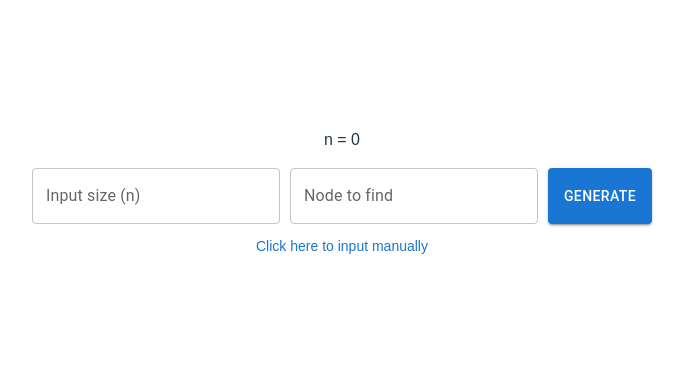
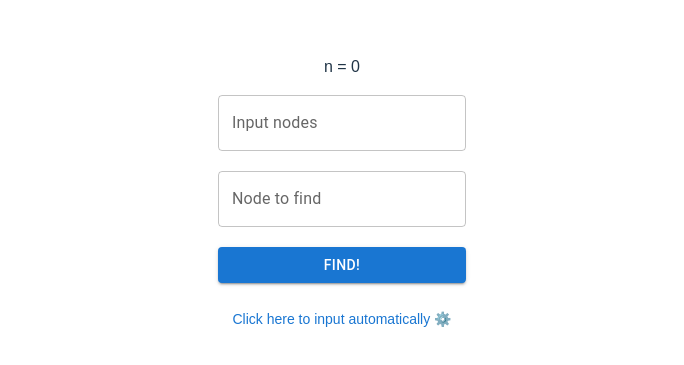
Before and after one commit to fairuztsn/aka, a React (Vite) app: page /m in a window 1280 px wide. Shown: the part 205-570 px from the top of the page, without its empty margins (298-982 px from the left). Built offline with nearby package versions, Linux system fonts and the light colour scheme.

Commit message:
Add input manually

```diff
--- a/package.json
+++ b/package.json
@@ -15,7 +15,8 @@
     "@mui/material": "^6.2.0",
     "d3": "^7.9.0",
     "react": "^18.3.1",
-    "react-dom": "^18.3.1"
+    "react-dom": "^18.3.1",
+    "react-router-dom": "^7.0.2"
   },
   "devDependencies": {
     "@eslint/js": "^9.15.0",
--- a/src/App.tsx
+++ b/src/App.tsx
@@ -4,12 +4,16 @@ import { Button } from '@mui/material';
 
 import './App.css'
 import Tree from "./components/Tree"
+import { BrowserRouter, Route, Routes, useNavigate } from 'react-router-dom';
+import SelfInput from './components/SelfInput';
 
-function App() {
+function Home() {
   const [inputSize, setInputSize] = useState(0);
+  const [inputSizeErr, setInputSizeErr] = useState<string>("");
+
   const [nodeToFind, setNodeToFind] = useState(0);
   const [inputNodeErr, setInputNodeErr] = useState<string>("");
-  const [inputSizeErr, setInputSizeErr] = useState<string>("");
+
   const [tree, setTree] = useState<ReactElement | null>();
 
   const buttonRef = useRef<HTMLButtonElement>(null);
@@ -33,7 +37,7 @@ function App() {
       setInputNodeErr(`Node to find must larger than 0 and less or equal than ${inputSize}`);
       setNodeToFind(0);
     }
-  }
+  };
 
   useEffect(() => {
     const handleGlobalKeyPress = (e: KeyboardEvent) => {
@@ -68,6 +72,8 @@ function App() {
                 inputSize={inputSize}
                 nodeToFind={nodeToFind}
                 ensureWorst={false}
+                nodeSequence={null}
+                setRootFunction={null}
               />
 
           </div>
@@ -77,19 +83,23 @@ function App() {
                 inputSize={inputSize}
                 nodeToFind={nodeToFind}
                 ensureWorst={true}
+                nodeSequence={null}
+                setRootFunction={null}
               />
           </div>
         </div>
       </div>);
     }
-  }
+  };
+
+  const navigate = useNavigate();
 
   return (
     <>
       <div className="app-container" >
       <div className="input-section">
         <p>n = {inputSize}</p>
-        <div className="input-fields">
+        <div style={{ display: 'flex', flexDirection: 'column', gap: '20px' }}>
           <TextField
             id="input-size"
             label="Input size (n)"
@@ -112,8 +122,12 @@ function App() {
             Generate
           </Button>
         </div>
-        <a href="#" onClick={(e) => e.preventDefault()}>
-          Click here to input manually
+        <br />
+        <a href="#" onClick={(e) => {
+          e.preventDefault();
+          navigate("/m");
+          }}>
+          Click here to input manually ✍️
         </a>
       </div>
       {tree}
@@ -122,4 +136,15 @@ function App() {
   )
 }
 
-export default App
+const App = () => {
+  return (
+    <BrowserRouter>
+      <Routes>
+        <Route path="/" element={<Home />} />
+        <Route path="/m" element={<SelfInput />}></Route>
+      </Routes>
+    </BrowserRouter>
+  );
+}
+
+export default App;
--- /dev/null
+++ b/src/components/SelfInput.tsx
@@ -0,0 +1,179 @@
+import { Button, TextField } from "@mui/material";
+import { ReactElement, useEffect, useRef, useState } from "react";
+import { useNavigate } from "react-router-dom";
+import Tree from "./Tree";
+import * as TreeUtils from "../utils/tree"
+import timer from "../utils/timer";
+
+const measureTimeExecutions = (root: TreeUtils.Node | null, nodeToFind: number): ReactElement => {
+    let recursiveResult: {result: TreeUtils.Node | null, time: number} = { result: null, time: -1 };
+    let iterativeResult: {result: TreeUtils.Node | null, time: number} = { result: null, time: -1 };
+
+    const recursiveSearch = timer(TreeUtils.findNodeRecursively);
+    const iterativeSearch = timer(TreeUtils.findNodeIteratively);
+
+    try {
+        recursiveResult = recursiveSearch(root, nodeToFind);
+    } catch (error) {
+        if (error instanceof RangeError) {
+            console.error("Maximum recursion depth exceeded");
+        } else {
+            throw error;
+        }
+    }
+
+    iterativeResult = iterativeSearch(root, nodeToFind);
+
+    return (
+        <>
+            <p>Result: {iterativeResult.result === null ? "not found" : "found"}</p>
+            <p>Recursive: {recursiveResult.time >= 0 ? `${recursiveResult.time}ns` : `Maximum recursion depth exceeded`}</p>
+            <p>Iterative: {`${iterativeResult.time}ns`}</p>
+        </>
+    );
+};
+
+const SelfInput = () => {
+    const navigate = useNavigate();
+
+    const [root, setRoot] = useState<TreeUtils.Node | null>(null);
+    const [tree, setTree] = useState<ReactElement | null>();
+
+    const [nodeToFind, setNodeToFind] = useState<number | null>(null);
+    const [inputNodeErr, setInputNodeErr] = useState<string>("");
+
+    const [nodeSequence, setNodeSequence] = useState<number[]>([]);
+    const [inputNodeSequenceErr, setInputNodeSequenceErr] = useState<string>("");
+
+    const [executionResult, setExecutionResult] = useState<ReactElement | null>(null);
+
+    const buttonRef = useRef<HTMLButtonElement>(null);
+
+    const handleNodeToFindChange = (event: React.ChangeEvent<HTMLInputElement>) => {
+        const nodeValue = parseInt(event.target.value);
+        setNodeToFind(nodeValue);
+    };
+
+    const handleInputNodesChange = (event: React.ChangeEvent<HTMLInputElement>) => {
+        const numbers = (event.target.value)
+                        .replace(/[^\d\s]/g, '')
+                        .trim()
+                        .split(/\s+/)
+                        .map(num => parseInt(num))
+                        .filter(value => !isNaN(value));
+
+        setNodeSequence(numbers);
+
+        if(nodeSequence.length > 0) {
+            setTree(
+            <div className="tree-section">
+                <div className="tree-container">
+                <div className="tree-card">
+                    <h2>Tree</h2>
+                    <Tree
+                        inputSize={nodeSequence.length}
+                        nodeToFind={nodeToFind}
+                        ensureWorst={false}
+                        nodeSequence={nodeSequence}
+                        setRootFunction={setRoot}
+                    />
+                </div>
+                </div>
+        </div>);
+        }
+    };
+
+    const findNode = () => {
+        if(nodeSequence.length == 0) {
+            setInputNodeSequenceErr(`Node sequence must not be empty.`);
+            setNodeSequence([]);
+        }else {
+            setInputNodeSequenceErr("");
+        }
+
+        if(!nodeToFind) {
+            setInputNodeErr(`Node to find must not be empty`);
+            setNodeToFind(0);
+        }else {
+            setInputNodeErr("");
+        }
+
+        if(nodeSequence.length > 0 && nodeToFind) {
+            const result = measureTimeExecutions(root, nodeToFind!);
+            setExecutionResult(result);
+        }
+    };
+
+    useEffect(() => {
+        const handleGlobalKeyPress = (e: KeyboardEvent) => {
+          if (e.key === "Enter" && buttonRef.current) {
+            buttonRef.current.click();
+          }
+        };
+
+        window.addEventListener("keydown", handleGlobalKeyPress);
+
+        return () => {
+          window.removeEventListener("keydown", handleGlobalKeyPress);
+        };
+      }, []);
+
+    return (
+      <>
+      <div className="app-container" >
+      <div className="input-section">
+        <p>n = {nodeSequence.length}</p>
+        <div style={{ display: 'flex', flexDirection: 'column', gap: '20px' }}>
+            <TextField
+              id="input-nodes"
+              label="Input nodes"
+              variant="outlined"
+              type="text"
+              error={inputNodeSequenceErr !== ""}
+              helperText={inputNodeSequenceErr}
+              placeholder="1 2 3 4 ... n"
+              onChange={handleInputNodesChange}
+              fullWidth
+              multiline
+            maxRows={4}
+            />
+
+            <TextField
+              id="node-to-find"
+              label="Node to find"
+              variant="outlined"
+              type="number"
+              error={inputNodeErr !== ""}
+              helperText={inputNodeErr}
+              onChange={handleNodeToFindChange}
+              fullWidth
+            />
+
+            <Button variant="contained" onClick={() => {
+                findNode()
+              }}
+              ref={buttonRef}>
+              Find!
+            </Button>
+          </div>
+        <br />
+        <a href="#" onClick={(e) => {
+          e.preventDefault();
+          navigate("/");
+          }}>
+          Click here to input automatically ⚙️
+        </a>
+      </div>
+      {tree}
+      {executionResult && (
+          <div className="execution-result">
+              <h3>Execution Result</h3>
+              {executionResult}
+          </div>
+      )}
+    </div>
+    </>
+    );
+};
+
+export default SelfInput;
--- a/src/components/Tree.tsx
+++ b/src/components/Tree.tsx
@@ -6,10 +6,12 @@ import timer from "../utils/timer";
 type TreeProps = {
   inputSize: number;
   ensureWorst: boolean;
-  nodeToFind: number;
+  nodeToFind: number | null;
+  nodeSequence: number[] | null,
+  setRootFunction: React.Dispatch<React.SetStateAction<TreeUtils.Node | null>> | null
 };
 
-const executeWithTimer = (root: TreeUtils.Node | null, nodeToFind: number) => {
+const measureTimeExecutions = (root: TreeUtils.Node | null, nodeToFind: number) => {
   const recursiveSearch = timer(TreeUtils.findNodeRecursively);
   const iterativeSearch = timer(TreeUtils.findNodeIteratively);
 
@@ -33,18 +35,28 @@ const executeWithTimer = (root: TreeUtils.Node | null, nodeToFind: number) => {
   };
 };
 
-const Tree: React.FC<TreeProps> = ({ inputSize, ensureWorst, nodeToFind }) => {
+const Tree: React.FC<TreeProps> = ({ inputSize, ensureWorst, nodeToFind, nodeSequence, setRootFunction }) => {
   const svgRef = useRef<SVGSVGElement | null>(null);
   const [execTime, setExecTime] = useState<TreeUtils.ExecutionTimes>({ recursive: 0, iterative: 0 });
 
   useEffect(() => {
     let root: TreeUtils.Node | null = null;
-    root = ensureWorst ? TreeUtils.ensureXIsDeepest(root, inputSize, nodeToFind) : TreeUtils.insertRandom(root, inputSize, nodeToFind);
 
-    // @ts-ignore
-    setExecTime(executeWithTimer(root, nodeToFind));
+    if(nodeSequence === null) {
+      root = ensureWorst ? TreeUtils.ensureXIsDeepest(root, inputSize, nodeToFind!) : TreeUtils.insertRandom(root, inputSize, nodeToFind!);
+      setExecTime(measureTimeExecutions(root, nodeToFind!));
+    }else {
+      nodeSequence!.forEach(node => {
+        if(!TreeUtils.contains(root, node)) {
+          root = TreeUtils.insertNode(root, node);
+        }
+      })
 
-    if(inputSize) {
+      if(nodeToFind && setRootFunction) {
+        setRootFunction(root)
+      }
+    }
+
     const width = svgRef.current ? svgRef.current.clientWidth : 600;
     const height = svgRef.current ? svgRef.current.clientHeight : 400;
 
@@ -87,7 +99,6 @@ const Tree: React.FC<TreeProps> = ({ inputSize, ensureWorst, nodeToFind }) => {
         .y((d: { source: any; target: any; index: number }) => d.x)
     );
 
-
     const nodes = g
       .selectAll(".node")
       .data(rootHierarchy.descendants())
@@ -106,19 +117,28 @@ const Tree: React.FC<TreeProps> = ({ inputSize, ensureWorst, nodeToFind }) => {
       .attr("dy", 3)
       .attr("x", (d: any) => (d.children ? -10 : 10))
       .style("text-anchor", (d: any) => (d.children ? "end" : "start"))
-        .text((d: any) => d.data.data);
+      .text((d: any) => {
+        console.log(d.data.data)
+        return d.data.data;
+      });
 
     return () => {
       svg.selectAll("*").remove();
     };
-    }
-  }, [inputSize, ensureWorst, nodeToFind]);
+  }, [inputSize, ensureWorst, nodeToFind, nodeSequence]);
+
+
+  const AutomaticallyGeneratedResultData = () => (<>
+      <p>Recursive: {execTime.recursive >= 0n ? `${execTime.recursive}ns` : `Maximum recursion depth exceeded`}</p>
+      <p>Iterative: {`${execTime.iterative}ns`}</p>
+    </>);
 
   return <>
     <svg ref={svgRef}></svg>
     {/* @ts-ignore */}
-    <p>Recursive: {execTime.recursive >= 0n ? `${execTime.recursive}ns` : `Maximum recursion depth exceeded`}</p>
-    <p>Iterative: {`${execTime.iterative}ns`}</p>
+    {nodeSequence === null && <AutomaticallyGeneratedResultData/>}
+
+    {/* {nodeSequence === null} */}
   </>;
 };
 
--- a/src/utils/tree.ts
+++ b/src/utils/tree.ts
@@ -26,6 +26,19 @@ export type ExecutionTimes = {
   recursive: number;
   iterative: number;
 };
+
+export function contains(root: Node | null, target: number): boolean {
+
+    if (root === null) {
+        return false;
+    }
+
+    if (root.data === target) {
+        return true;
+    }
+
+    return contains(root.left, target) || contains(root.right, target);
+}
 
 export function insertNode(root: Node | null, data: number): Node {
     if (root === null) {
```
Also changed, not shown: 1 other file (tests, documents, lock files or other folders). Lines whose indentation alone changed are shown as unchanged.
